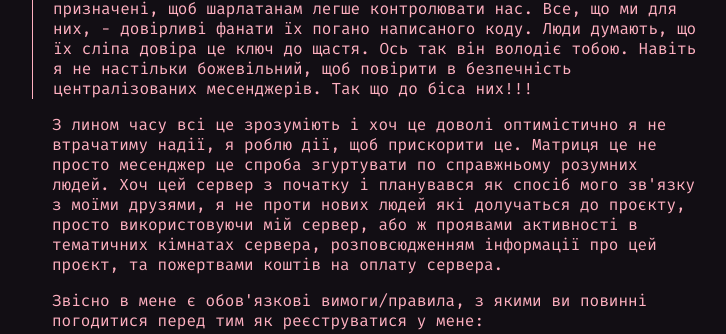
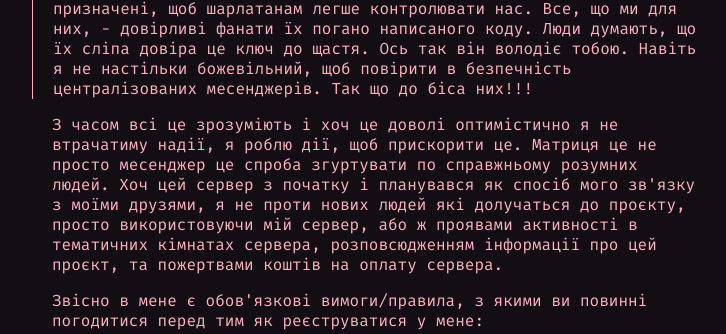
Before and after one commit to foresle/opsp, a Django app: page / in a window 1280 px wide. Shown: the part 441-775 px from the top of the page, without its empty margins (263-989 px from the left). Run offline with Django 4.2, Linux system fonts and the light colour scheme; parts of the project's set-up code (start-up, migrations or seed data) failed here and were passed over.

Commit message:
Some edits in welcome text

```diff
--- a/templates/home/home.html
+++ b/templates/home/home.html
@@ -3,7 +3,7 @@
 
 {% block content %}
     <blockquote><p>Як щодо супу з відсутності шифрування, конфіденційності, та стеження. Я говорю про централізовані месенджери, створені для контролю, про дилера який підсаджує людей на розкручені маркетингом функції; послідовники не більше ніж наркомани, які лише й хочуть, щоб їхня доза лайна підтримувала їхній дофамін необачності, про наркоманів які бояться повірити в правду в те, що немає конфіденційності, немає безпеки в нав'язаному їм месенджері, що всі централізовані месенджерa це просто метастаза черв'яків у мозку, призначені, щоб шарлатанам легше контролювати нас. Все, що ми для них, -  довірливі фанати їх погано написаного коду. Люди думають, що їх сліпа довіра це ключ до щастя. Ось так він володіє тобою. Навіть я не настільки божевільний, щоб повірити в безпечність централізованих месенджерів. Так що до біса них!!!</p></blockquote>
-    <p>З лином часу всі це зрозуміють і хоч це доволі оптимістично я не втрачатиму надії, я роблю дії, щоб прискорити це. Матриця це не просто месенджер це спроба згуртувати по справжньому розумних людей. Хоч цей сервер з початку і планувався як спосіб мого зв'язку з моїми друзями, я не проти нових людей які долучаться до проєкту, просто використовуючи мій сервер, або ж проявами активності в тематичних кімнатах сервера, розповсюдженням інформації про цей проєкт, та пожертвами коштів на оплату сервера.</p>
+    <p>З часом всі це зрозуміють і хоч це доволі оптимістично я не втрачатиму надії, я роблю дії, щоб прискорити це. Матриця це не просто месенджер це спроба згуртувати по справжньому розумних людей. Хоч цей сервер з початку і планувався як спосіб мого зв'язку з моїми друзями, я не проти нових людей які долучаться до проєкту, просто використовуючи мій сервер, або ж проявами активності в тематичних кімнатах сервера, розповсюдженням інформації про цей проєкт, та пожертвами коштів на оплату сервера.</p>
     <p>Звісно в мене є обов'язкові вимоги/правила, з якими ви повинні погодитися перед тим як реєструватися у мене:</p>
     <ul>
         <li>Не використовуйте сервер, щоб порушувати закони України</li>
```
